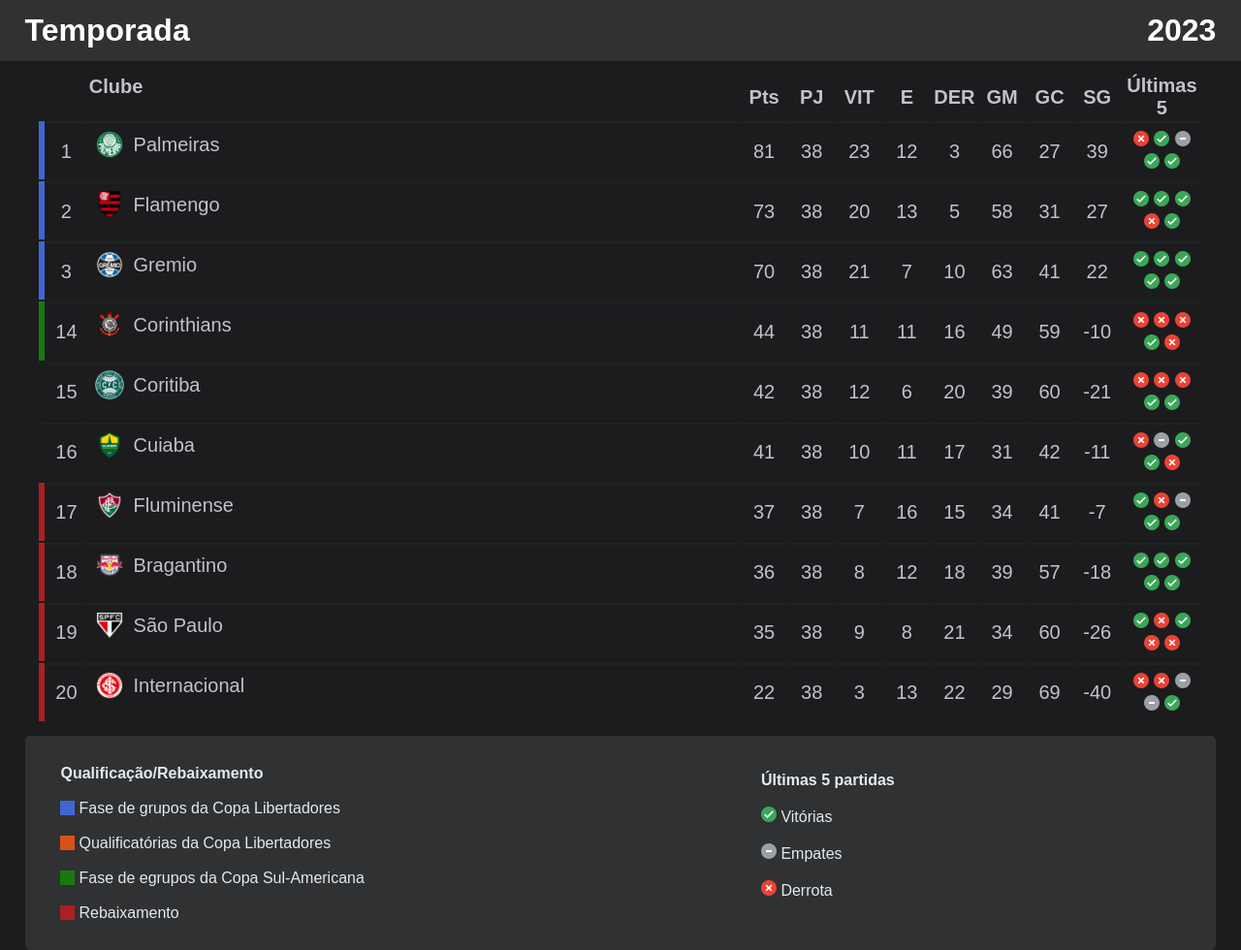
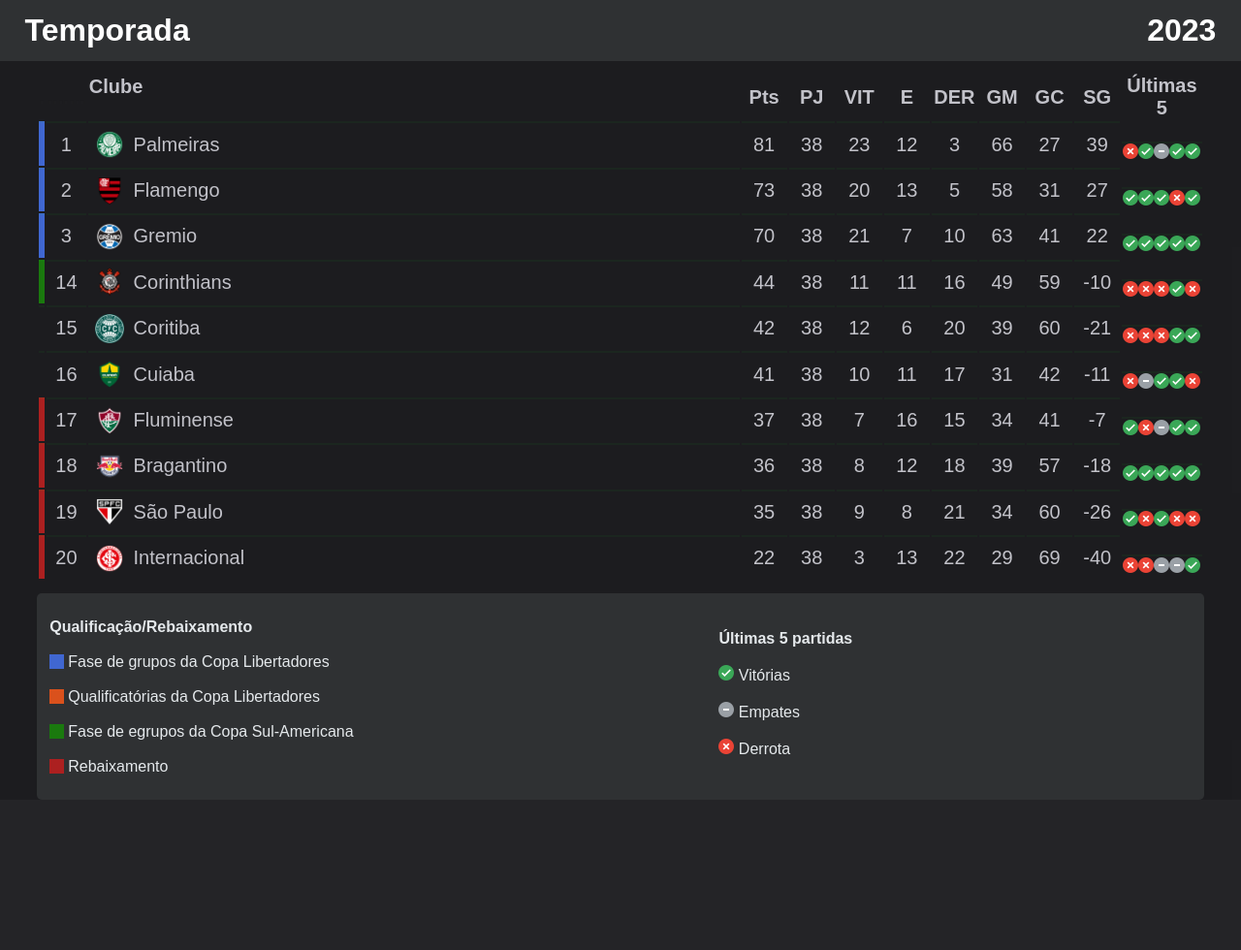
Before and after one commit to pedrohcferri/metododeafericao, a plain HTML site: page index.html in a window 1280 px wide. Shown: the whole page at 97% size. After the commit the page ends 825 px from the top, so only its background shows below. Drawn offline with Linux system fonts and the light colour scheme.

Commit message:
ajustesnalistaa

```diff
--- a/style.css
+++ b/style.css
@@ -91,18 +91,18 @@ table{
     padding: 2% 1%;
     align-items:normal;
 
-    height: 170px;
+    height: 100%;
     width: 94%;
     border-radius: 5px;
     list-style: none;
     gap: 30%;
-
+    box-sizing: border-box;
 }
 
 
 .lista_um{
     list-style-type: none;
-    padding:0.4% 2%;
+    /* padding:0.4% 2%; */
 
 }
 
@@ -112,7 +112,8 @@ table{
 }
 .logoresultados{
   align-items: center;
-  justify-content: space-between;
+    display: flex;
+  flex-wrap: nowrap;
 
 }
 .clubetabela{
```
